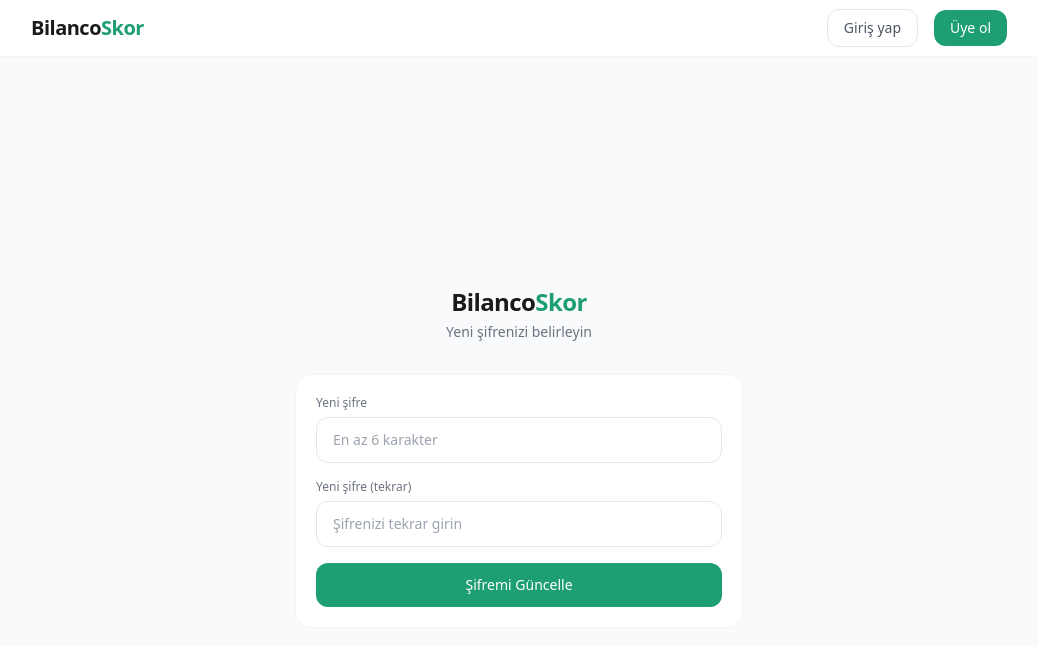
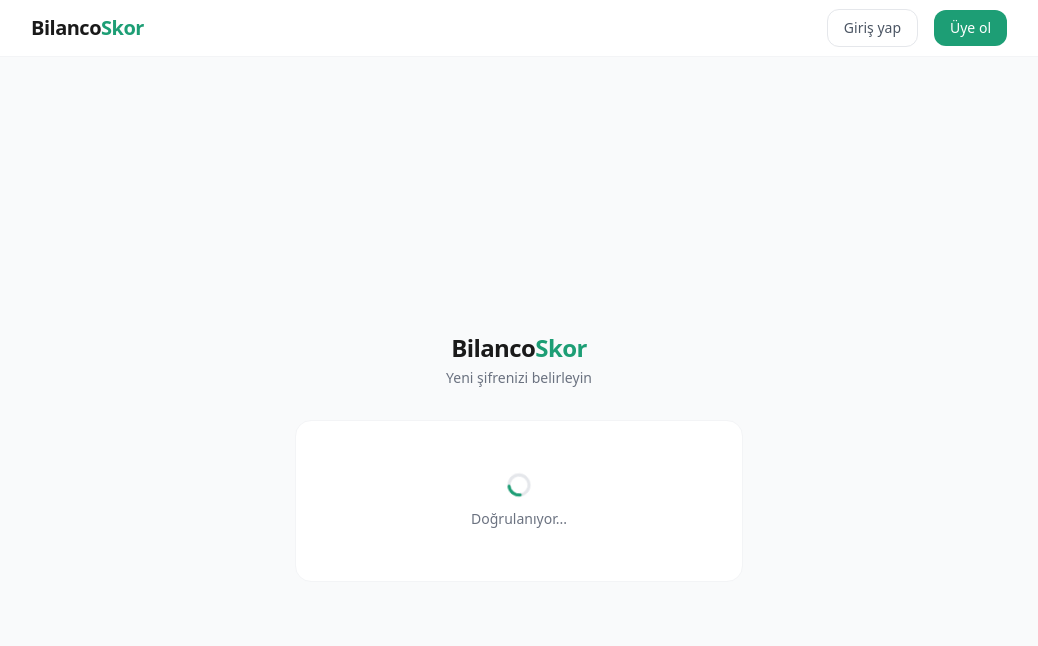
Before and after one commit to gokhanonurai-lang/bilancoskor, a Next.js app: page /auth/reset-password in a window 1280 px wide. Shown: the top 646 px of the page, without its empty margins (121-1159 px from the left). Built offline with nearby package versions, Linux system fonts and the light colour scheme.

Commit message:
Fix: sifre sifirlama PASSWORD_RECOVERY eventi eklendi

```diff
--- a/src/app/auth/reset-password/page.tsx
+++ b/src/app/auth/reset-password/page.tsx
@@ -15,6 +15,20 @@ export default function ResetPasswordPage() {
   const [loading, setLoading] = useState(false)
   const [error, setError] = useState('')
   const [done, setDone] = useState(false)
+  const [ready, setReady] = useState(false)
+
+  useEffect(() => {
+    const { data: { subscription } } = supabase.auth.onAuthStateChange((event) => {
+      if (event === 'PASSWORD_RECOVERY') {
+        setReady(true)
+      }
+    })
+    // URL'de token varsa zaten session kurulmuş olabilir
+    supabase.auth.getSession().then(({ data: { session } }) => {
+      if (session) setReady(true)
+    })
+    return () => subscription.unsubscribe()
+  }, [])
 
   const handleSubmit = async (e: React.FormEvent) => {
     e.preventDefault()
@@ -45,6 +59,14 @@ export default function ResetPasswordPage() {
               <p className="text-sm font-medium text-gray-900">Şifreniz güncellendi!</p>
               <p className="text-xs text-gray-500 mt-1">Hesabınıza yönlendiriliyorsunuz...</p>
             </div>
+          ) : !ready ? (
+            <div className="text-center py-8">
+              <svg className="animate-spin w-6 h-6 mx-auto text-brand-400" viewBox="0 0 24 24" fill="none">
+                <circle cx="12" cy="12" r="10" stroke="#e5e7eb" strokeWidth="3"/>
+                <path d="M12 2a10 10 0 0 1 10 10" stroke="#1D9E75" strokeWidth="3" strokeLinecap="round"/>
+              </svg>
+              <p className="text-sm text-gray-500 mt-3">Doğrulanıyor...</p>
+            </div>
           ) : (
             <form onSubmit={handleSubmit} className="space-y-4">
               <div>
```
